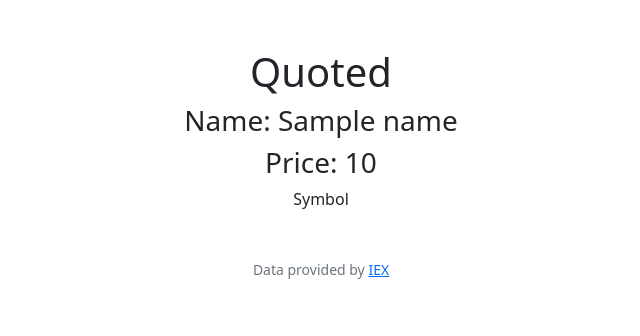
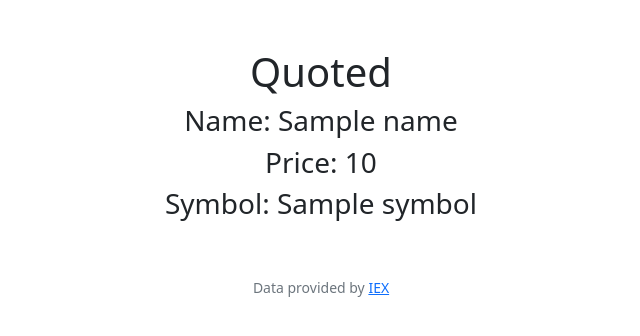
Before and after one commit to johnbull-eghianruwa/cs50x-assignments-and-finalProject, a Flask app: template finance/templates/quoted.html in a window 1280 px wide. Shown: the part 76-412 px from the top of the page, without its empty margins (319-959 px from the left). Run offline with Flask 3, Linux system fonts and the light colour scheme; the template is opened without the code that fills it: most values are stand-ins (such as "Sample title", 1, 10 or a date in 2020); some libraries are stand-ins or nearby versions.

Commit message:
Thu, Sep 28, 2023, 9:44 PM +02:00

```diff
--- a/finance/templates/quoted.html
+++ b/finance/templates/quoted.html
@@ -8,6 +8,6 @@
     <h1>Quoted</h1>
     <h3>Name: {{ name }}</h3>
     <h3> Price: {{ price }}</h3>
-    <h§>Symbol</h>
+    <h3>Symbol: {{ symbol }}</h3>
 
 {% endblock %}
```
